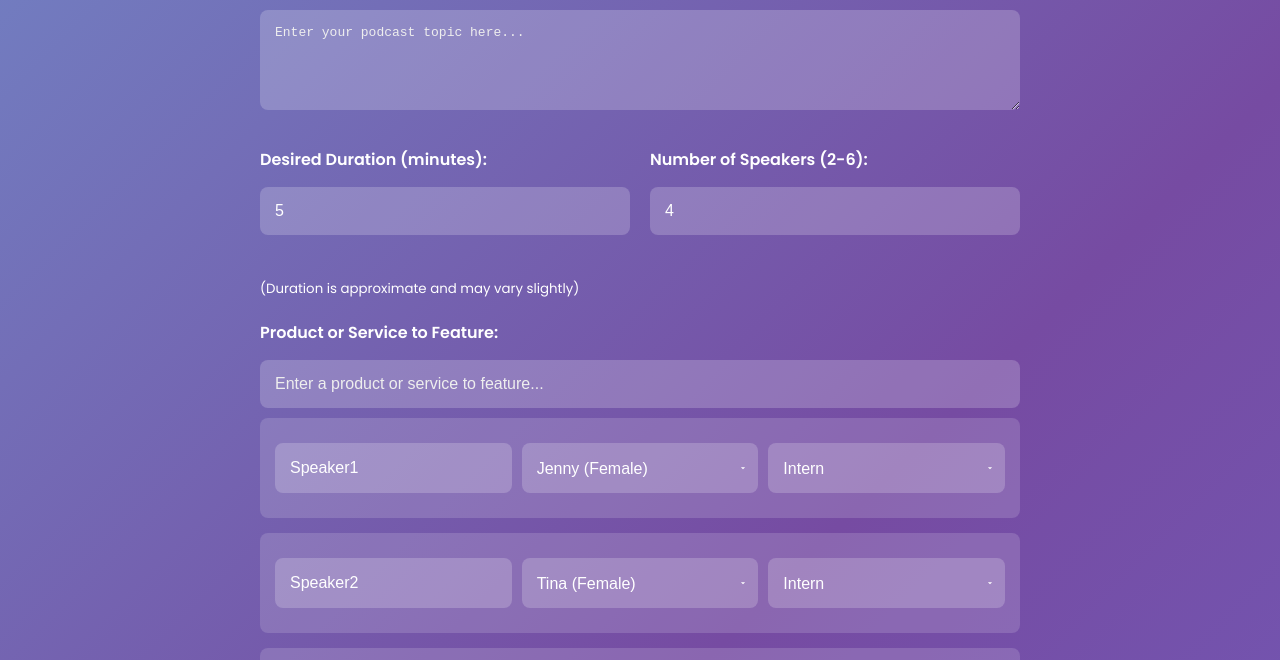
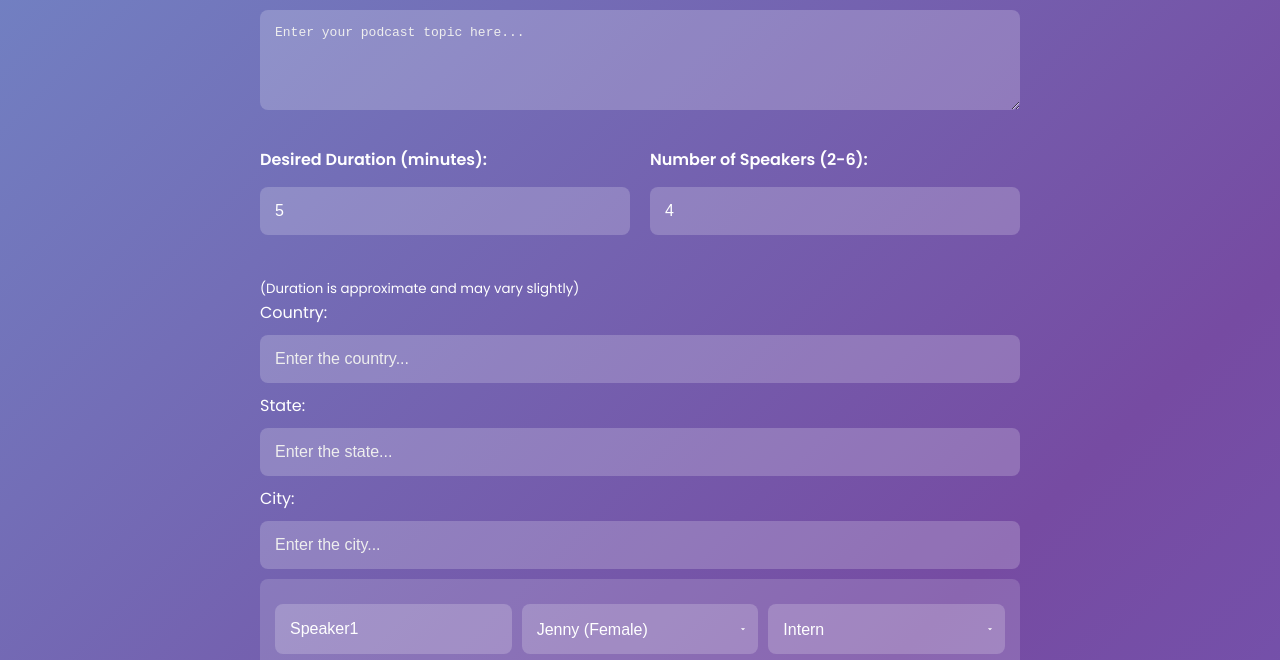
Before and after one commit to KingAmada/Lord-Lawyers, a website: page public/index.html in a window 1280 px wide. Shown: the part 140-800 px from the top of the page. Drawn offline with Linux system fonts and the light colour scheme.

Commit message:
Update index.html

```diff
--- a/public/index.html
+++ b/public/index.html
@@ -1,4 +1,3 @@
-<!-- public/index.html -->
 <!DOCTYPE html>
 <html lang="en">
 <head>
@@ -26,10 +25,16 @@
         </div>
         <small>(Duration is approximate and may vary slightly)</small>
 
-        <!-- Promotion Section -->
-        <div class="promo-section">
-            <label for="promo-input">Product or Service to Feature:</label>
-            <input type="text" id="promo-input" placeholder="Enter a product or service to feature...">
+        <!-- Location Section -->
+        <div class="location-section">
+            <label for="country-input">Country:</label>
+            <input type="text" id="country-input" placeholder="Enter the country...">
+
+            <label for="state-input">State:</label>
+            <input type="text" id="state-input" placeholder="Enter the state...">
+
+            <label for="city-input">City:</label>
+            <input type="text" id="city-input" placeholder="Enter the city...">
         </div>
 
         <!-- Speaker Settings -->
@@ -48,8 +53,8 @@
         </div>
         <p class="disclaimer">Note: The voices used in this podcast are AI-generated using OpenAI's Text-to-Speech API.</p>
         <div class="disclaimer">
-    <p>Warning: The podcasts generated by this application are intended for adults and may contain explicit language and mature content.</p>
-</div>
+            <p>Warning: The podcasts generated by this application are intended for adults and may contain explicit language and mature content.</p>
+        </div>
     </div>
     <script src="script.js"></script>
 </body>
```
